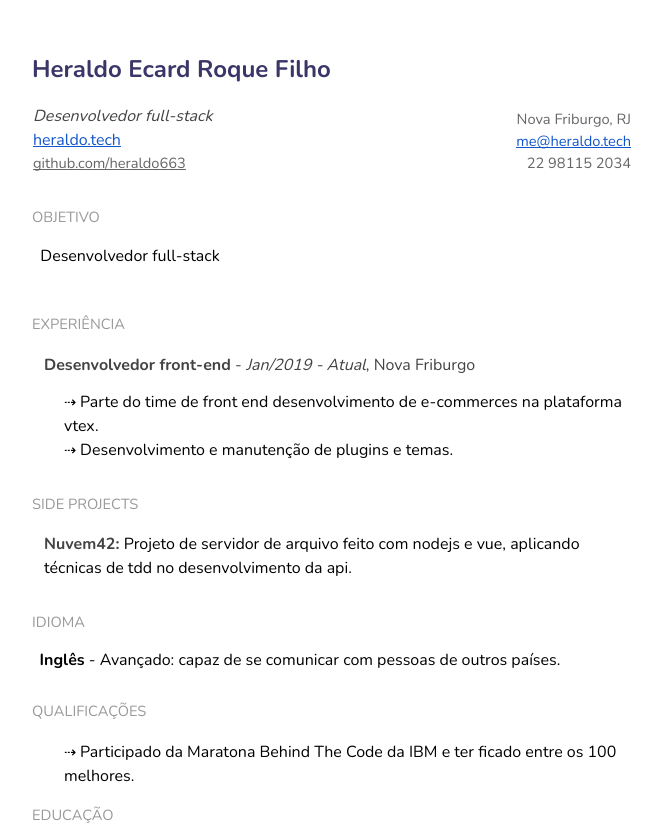
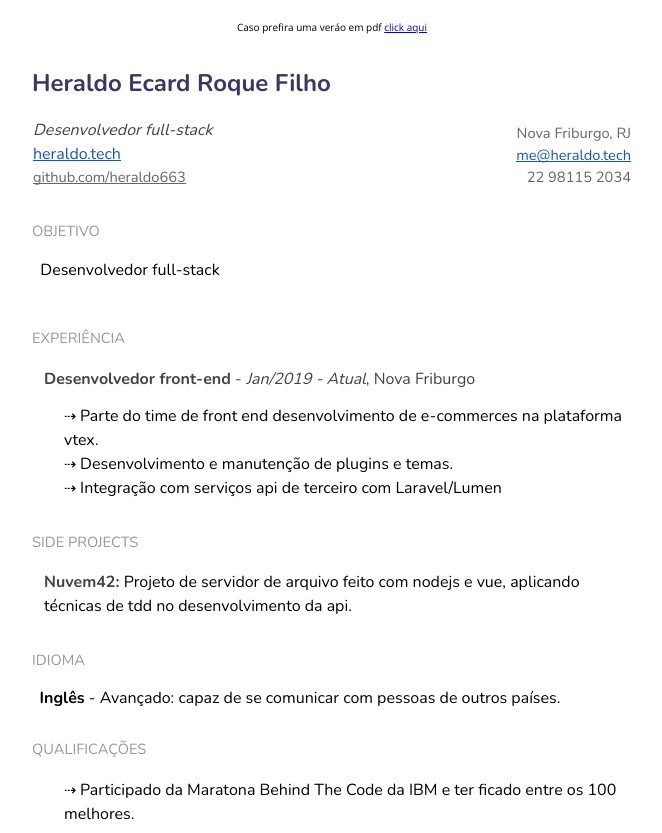
Before and after one commit to heraldo663/resume, a website: page resume-pt.html in a window 1280 px wide. Shown: the top 833 px of the page, without its empty margins (308-970 px from the left). Drawn offline with nearby package versions, Linux system fonts and the light colour scheme.

Commit message:
adicionao versao pdf

```diff
--- a/resume-pt.html
+++ b/resume-pt.html
@@ -744,10 +744,18 @@
         widows: 2;
         text-align: left;
       }
+
+      .muted-text {
+        font-family: "Open Sans";
+        font-size: 10px;
+        text-align: center;
+        display: block;
+      }
     </style>
   </head>
 
   <body class="c23">
+    <span class="muted-text">Caso prefira uma veráo em pdf <a href="/Curriculo-pt.rar" target="_blank" title="download"> click aqui </a></span>
     <div>
       <p class="c25">
         <span class="c10 c24 c31"></span></p>
@@ -804,6 +812,8 @@
         <span class="c9 c7">Parte do time de front end desenvolvimento de e-commerces na plataforma vtex.</span></li>
       <li class="c3">
         <span class="c9 c7">Desenvolvimento e manuten&ccedil;&atilde;o de plugins e temas.</span></li>
+      <li class="c3">
+        <span class="c9 c7">Integração com serviços api de terceiro com Laravel/Lumen</span></li>
     </ul>
     <p class="c8">
       <span class="c9 c7"></span></p>
```
Also changed, not shown: 1 other file.
